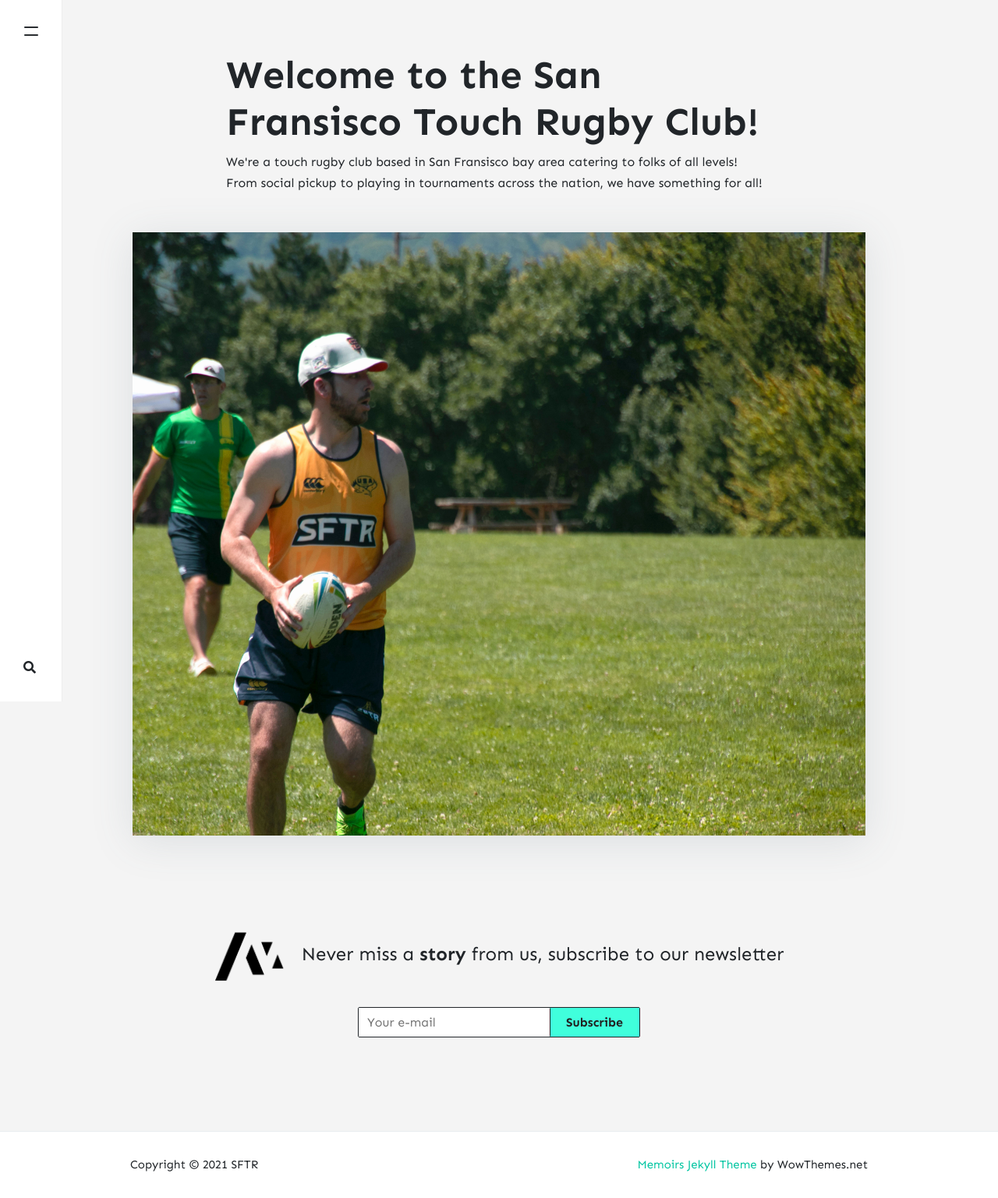
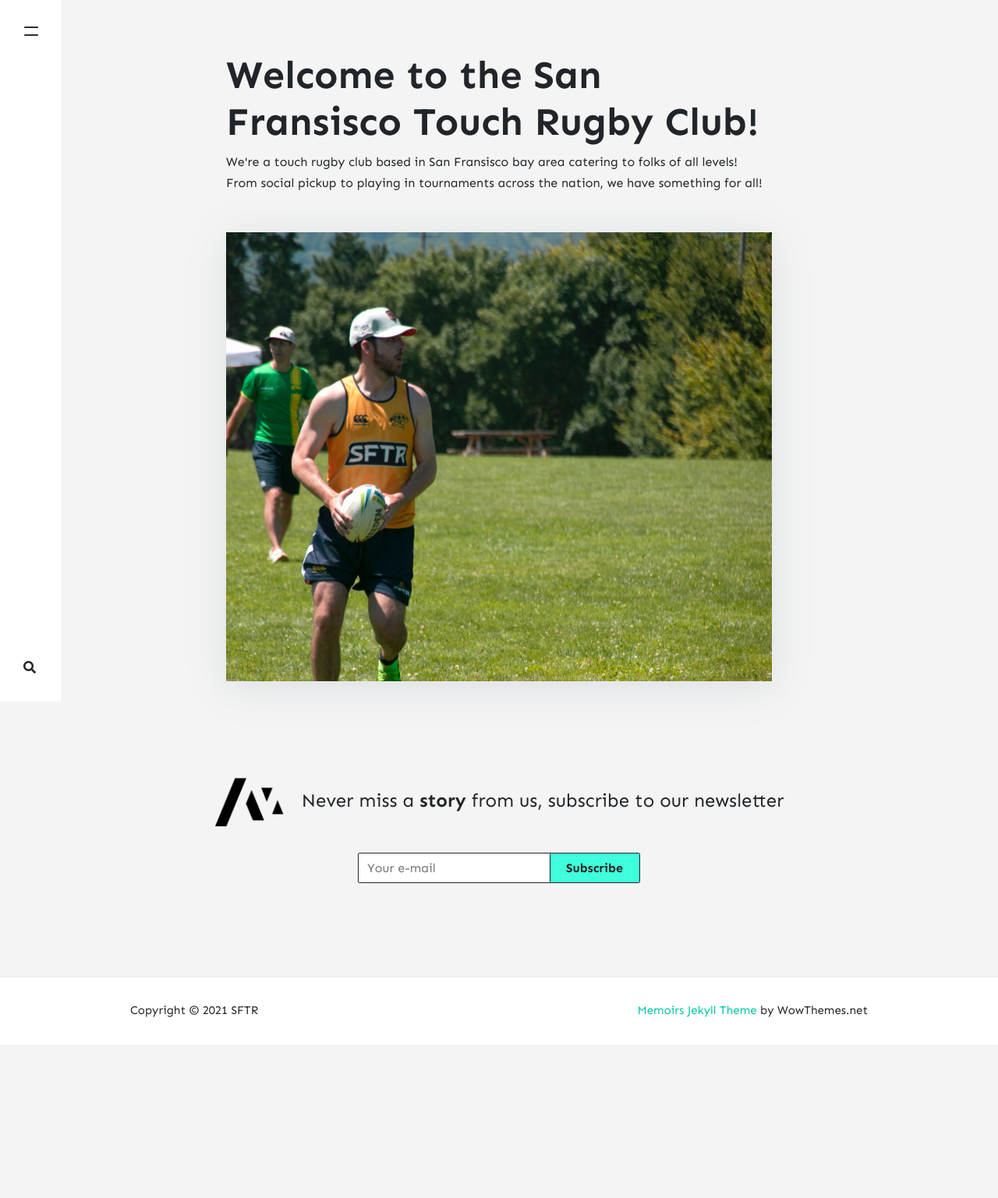
Before and after one commit to stackbit-projects/blue-triceratops-4f502, a Jekyll site: the page built from _pages/about.md, in a window 1280 px wide. Shown: the whole page at 78% size. Built offline with Jekyll 4.4.1, drawn with Linux system fonts in a browser that asks for light colours; nearby versions of some CDN libraries; comment, search, counter and statistics services are not loaded; after the commit the page ends 1340 px from its top, so only the background shows below that.

Commit message:
page.html: changed

```diff
--- a/_layouts/page.html
+++ b/_layouts/page.html
@@ -9,9 +9,12 @@ layout: default
     </div>
 </div>
 
-<!-- Featured Image -->
-{% include featured-image.html %}
-
+<div class="page-single">
+    <div class="entry-header">
+        <!-- Featured Image -->
+        {% include featured-image.html %}
+    </div>
+</div>
 <!-- Content -->
 {% include article.html %}
 
```
